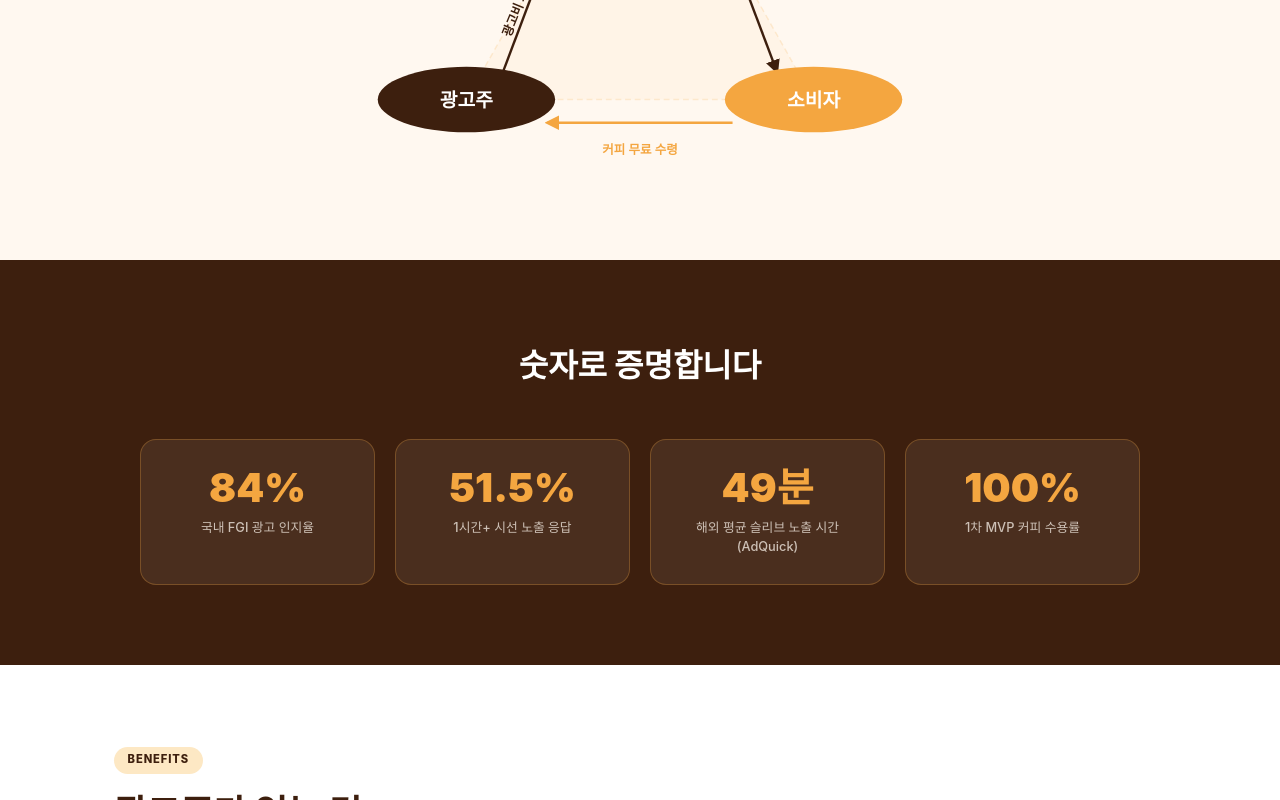
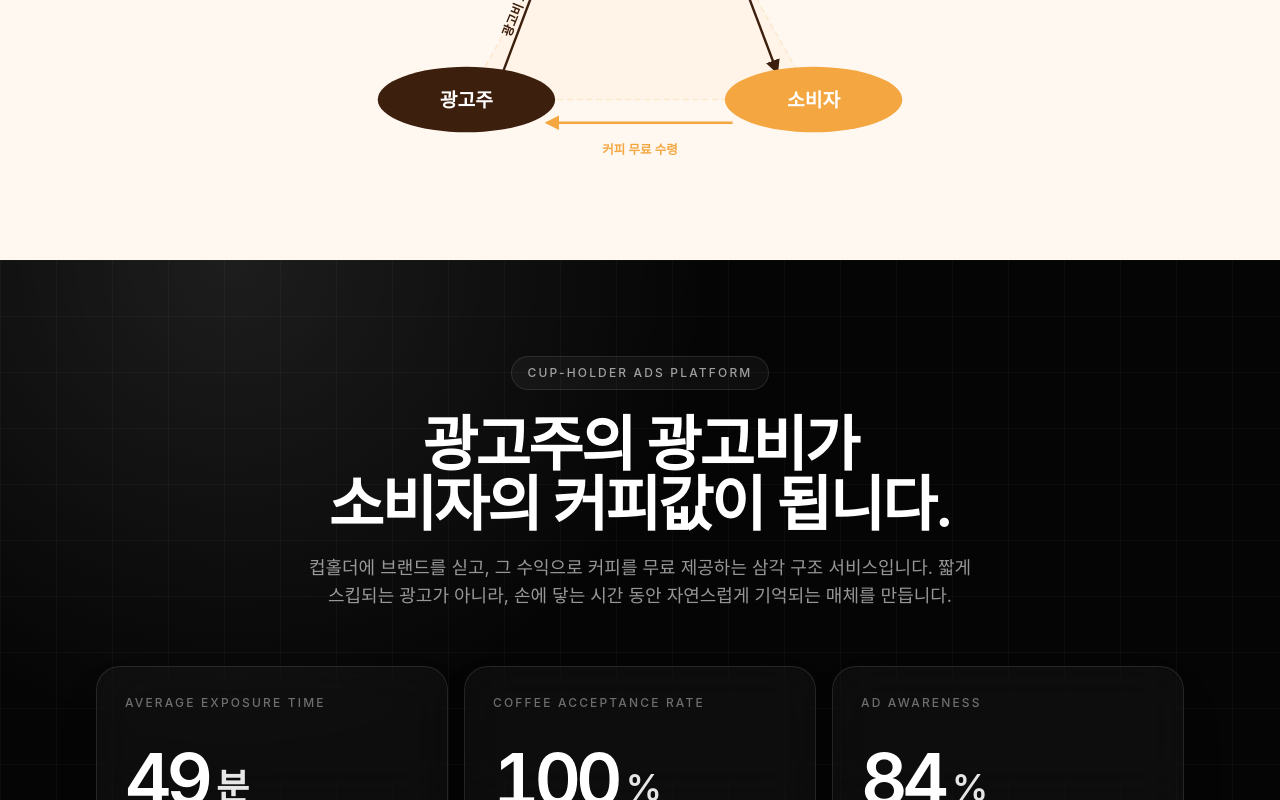
Before and after one commit to sejingreat-dot/landing-page, a Next.js app: page / in a window 1280 px wide. Shown: the part 2000-2800 px from the top of the page. Built offline with nearby package versions, Linux system fonts and the light colour scheme; a web font is replaced by a local one.

Commit message:
숫자 UI 변경

```diff
--- a/app/page.tsx
+++ b/app/page.tsx
@@ -1,6 +1,7 @@
 "use client";
 
 import { useEffect } from "react";
+import KPISection from "@/components/KPISection";
 
 export default function Home() {
   useEffect(() => {
@@ -318,26 +319,9 @@ export default function Home() {
         </section>
 
         {/* ─────────────────────────────────────── */}
-        {/* 4. STATS                                */}
+        {/* 4. STATS — KPI Section                    */}
         {/* ─────────────────────────────────────── */}
-        <section className="stats-section">
-          <div className="stats-inner">
-            <h2 className="stats-h2">숫자로 증명합니다</h2>
-            <div className="stats-grid">
-              {[
-                { num: "84%", label: "국내 FGI 광고 인지율", delay: "0" },
-                { num: "51.5%", label: "1시간+ 시선 노출 응답", delay: "1" },
-                { num: "49분", label: "해외 평균 슬리브 노출 시간 (AdQuick)", delay: "2" },
-                { num: "100%", label: "1차 MVP 커피 수용률", delay: "3" },
-              ].map((s) => (
-                <div key={s.num} className="stat-card fade-in" data-delay={s.delay}>
-                  <span className="stat-num">{s.num}</span>
-                  <span className="stat-label">{s.label}</span>
-                </div>
-              ))}
-            </div>
-          </div>
-        </section>
+        <KPISection />
 
         {/* ─────────────────────────────────────── */}
         {/* 5. WHY US                               */}
--- /dev/null
+++ b/components/KPISection.tsx
@@ -0,0 +1,203 @@
+'use client';
+
+import { useRef } from 'react';
+import CountUp from 'react-countup';
+import {
+  MotionConfig,
+  motion,
+  useInView,
+  useReducedMotion,
+} from 'framer-motion';
+import type { Variants } from 'framer-motion';
+
+type Metric = {
+  value: number;
+  suffix: string;
+  label: string;
+  eyebrow: string;
+  description: string;
+  duration: number;
+};
+
+const metrics: Metric[] = [
+  {
+    value: 49,
+    suffix: '분',
+    label: '평균 노출 시간',
+    eyebrow: 'Average exposure time',
+    description:
+      '커피를 마시는 동안 컵홀더가 손과 책상 위에 머물며 브랜드를 자연스럽게 노출합니다.',
+    duration: 2.4,
+  },
+  {
+    value: 100,
+    suffix: '%',
+    label: '커피 수용률',
+    eyebrow: 'Coffee acceptance rate',
+    description:
+      '1차 MVP에서 무료 커피 제공에 대한 거부감은 거의 없었고, 대부분 긍정적으로 수령했습니다.',
+    duration: 2.2,
+  },
+  {
+    value: 84,
+    suffix: '%',
+    label: '광고 인지율',
+    eyebrow: 'Ad awareness',
+    description:
+      '국내 FGI 기준 컵홀더 광고는 소비자에게 가까운 거리에서 인지되는 오프라인 매체입니다.',
+    duration: 2.3,
+  },
+];
+
+const ease = [0.16, 1, 0.3, 1] as const;
+
+export default function KPISection() {
+  const sectionRef = useRef<HTMLElement | null>(null);
+  const inView = useInView(sectionRef, {
+    once: true,
+    amount: 0.35,
+    margin: '0px 0px -120px 0px',
+  });
+
+  const shouldReduceMotion = useReducedMotion() ?? false;
+
+  const container: Variants = {
+    hidden: {
+      opacity: 1,
+    },
+    show: {
+      opacity: 1,
+      transition: {
+        staggerChildren: shouldReduceMotion ? 0 : 0.12,
+        delayChildren: 0.08,
+      },
+    },
+  };
+
+  const item: Variants = {
+    hidden: {
+      opacity: 0,
+      y: shouldReduceMotion ? 0 : 18,
+      filter: shouldReduceMotion ? 'blur(0px)' : 'blur(6px)',
+    },
+    show: {
+      opacity: 1,
+      y: 0,
+      filter: 'blur(0px)',
+      transition: {
+        duration: shouldReduceMotion ? 0.2 : 0.75,
+        ease,
+      },
+    },
+  };
+
+  return (
+    <section
+      id="metrics"
+      ref={sectionRef}
+      className="relative overflow-hidden bg-[#050505] py-24 text-white"
+    >
+      <div
+        className="pointer-events-none absolute inset-0 opacity-70"
+        style={{
+          backgroundImage:
+            'radial-gradient(circle at 18% 0%, rgba(255,255,255,0.14), transparent 34%), linear-gradient(rgba(255,255,255,0.045) 1px, transparent 1px), linear-gradient(90deg, rgba(255,255,255,0.045) 1px, transparent 1px)',
+          backgroundSize: '100% 100%, 56px 56px, 56px 56px',
+        }}
+      />
+
+      <MotionConfig transition={{ duration: 0.75, ease }}>
+        <motion.div
+          variants={container}
+          initial="hidden"
+          animate={inView ? 'show' : 'hidden'}
+          className="relative z-10 mx-auto max-w-6xl px-8"
+        >
+          <motion.div
+            variants={item}
+            className="mx-auto max-w-3xl text-center"
+          >
+            <div className="mx-auto inline-flex items-center rounded-full border border-white/10 bg-white/[0.04] px-4 py-2 text-xs font-medium uppercase tracking-[0.18em] text-white/60">
+              Cup-holder Ads Platform
+            </div>
+
+            <h2 className="mt-6 text-4xl font-semibold tracking-[-0.04em] text-white md:text-6xl">
+              광고주의 광고비가
+              <br className="hidden sm:block" />
+              소비자의 커피값이 됩니다.
+            </h2>
+
+            <p className="mx-auto mt-5 max-w-2xl text-base leading-7 text-white/58 md:text-lg">
+              컵홀더에 브랜드를 싣고, 그 수익으로 커피를 무료 제공하는 삼각
+              구조 서비스입니다. 짧게 스킵되는 광고가 아니라, 손에 닿는 시간
+              동안 자연스럽게 기억되는 매체를 만듭니다.
+            </p>
+          </motion.div>
+
+          <div className="mt-14 grid gap-4 md:grid-cols-3">
+            {metrics.map((metric, index) => (
+              <motion.article
+                key={metric.label}
+                variants={item}
+                className="group relative overflow-hidden rounded-3xl border border-white/10 bg-white/[0.035] p-7 shadow-2xl shadow-black/20 backdrop-blur-xl transition-colors duration-300 hover:bg-white/[0.055]"
+              >
+                <div className="absolute inset-x-0 top-0 h-px bg-gradient-to-r from-transparent via-white/35 to-transparent opacity-0 transition-opacity duration-500 group-hover:opacity-100" />
+
+                <div className="text-xs font-medium uppercase tracking-[0.18em] text-white/40">
+                  {metric.eyebrow}
+                </div>
+
+                <div className="mt-8 flex items-end gap-2 tabular-nums">
+                  <span className="text-6xl font-semibold tracking-[-0.07em] text-white md:text-7xl">
+                    {inView ? (
+                      <CountUp
+                        start={0}
+                        end={metric.value}
+                        duration={shouldReduceMotion ? 0.2 : metric.duration}
+                        delay={shouldReduceMotion ? 0 : index * 0.12}
+                        useEasing
+                      />
+                    ) : (
+                      0
+                    )}
+                  </span>
+
+                  <span className="pb-2 text-3xl font-semibold tracking-[-0.04em] text-white/90 md:text-4xl">
+                    {metric.suffix}
+                  </span>
+                </div>
+
+                <h3 className="mt-7 text-lg font-semibold tracking-[-0.02em] text-white">
+                  {metric.label}
+                </h3>
+
+                <p className="mt-3 min-h-20 text-sm leading-6 text-white/52">
+                  {metric.description}
+                </p>
+
+                <div className="mt-7 h-px w-full bg-white/10" />
+
+                <div className="mt-5 flex items-center justify-between text-xs text-white/38">
+                  <span>Verified signal</span>
+                  <span>Synergy MVP</span>
+                </div>
+              </motion.article>
+            ))}
+          </div>
+
+          <motion.div
+            variants={item}
+            className="mx-auto mt-10 flex max-w-3xl flex-col items-center justify-center gap-3 rounded-2xl border border-white/10 bg-white/[0.03] px-5 py-4 text-center text-sm text-white/48 sm:flex-row sm:text-left"
+          >
+            <span className="text-white/72">핵심 인사이트</span>
+            <span className="hidden h-4 w-px bg-white/15 sm:block" />
+            <span>
+              광고주는 오래, 가깝게 닿는 매체가 필요하고 소비자는 매일 쓰는
+              커피값이 부담스럽습니다.
+            </span>
+          </motion.div>
+        </motion.div>
+      </MotionConfig>
+    </section>
+  );
+}
```
